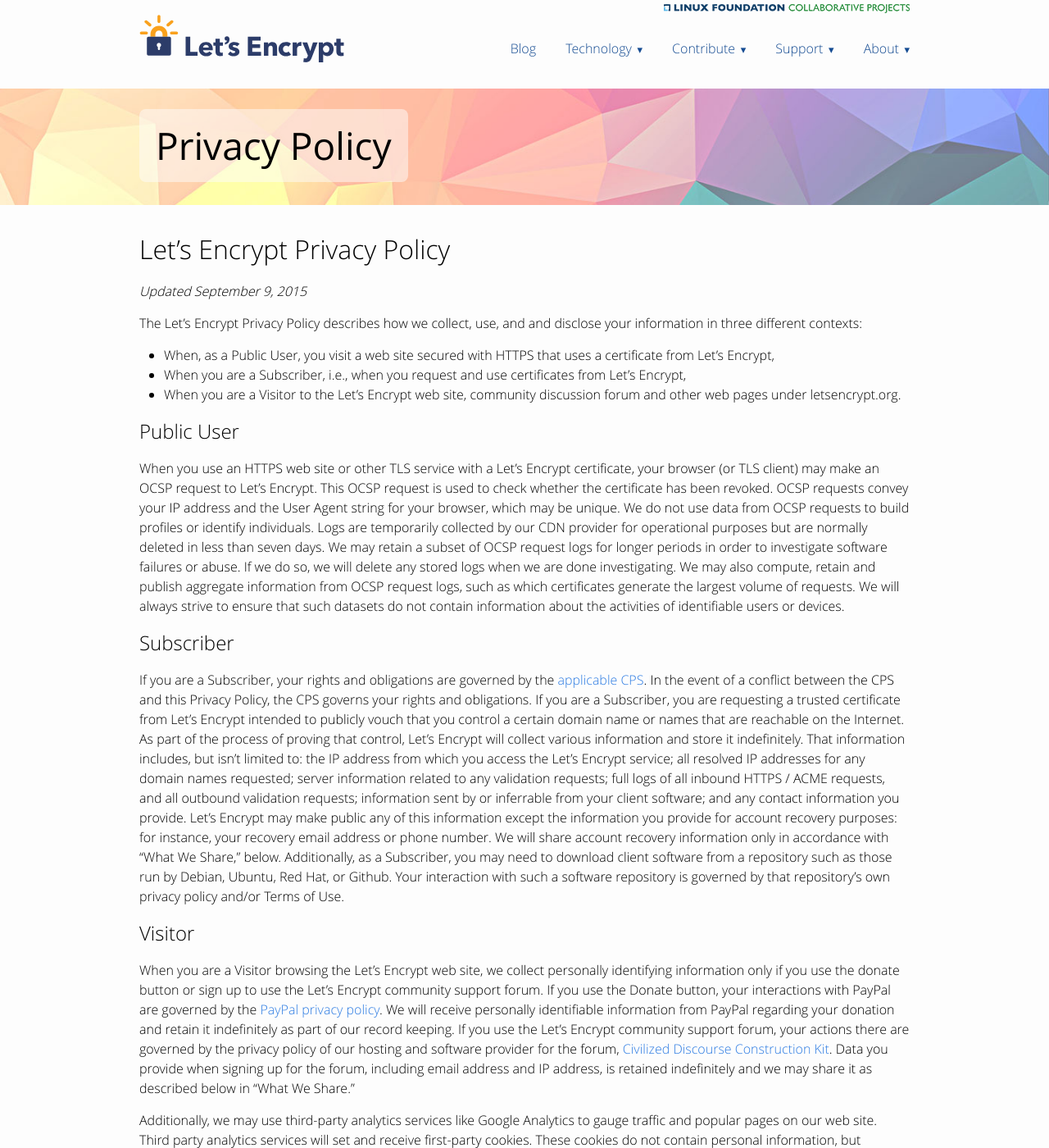
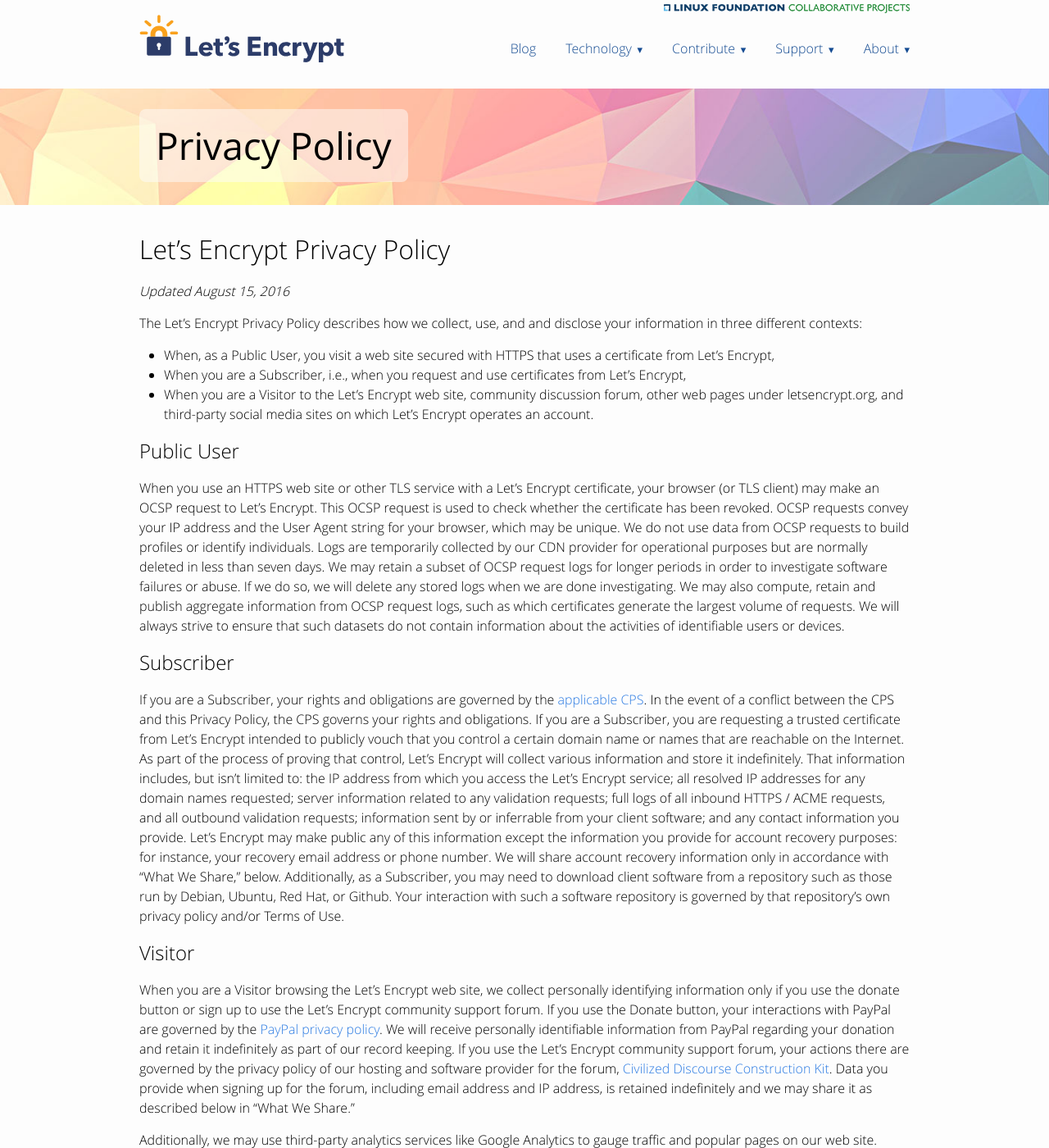
Before and after one commit to snowman1120/website, a Jekyll site: the page built from privacy.md, in a window 1280 px wide and 1400 px high. Shown: the whole window at 82% size. Built offline with Jekyll 4.4.1, drawn with Linux system fonts in a browser that asks for light colours; some of the changed text lies outside the part shown.

Commit message:
Update privacy policy for third party social media participation. (#42)
Update privacy policy for third party social media participation.

```diff
--- a/privacy.md
+++ b/privacy.md
@@ -7,13 +7,13 @@ top_graphic: 4
 
 # Let's Encrypt Privacy Policy
 
-<em>Updated September 9, 2015<em>
+<em>Updated August 15, 2016<em>
 
 The Let's Encrypt Privacy Policy describes how we collect, use, and and disclose your information in three different contexts:
 
 * When, as a Public User, you visit a web site secured with HTTPS that uses a certificate from Let's Encrypt,
 * When you are a Subscriber, i.e., when you request and use certificates from Let's Encrypt,
-* When you are a Visitor to the Let's Encrypt web site, community discussion forum and other web pages under letsencrypt.org.
+* When you are a Visitor to the Let's Encrypt web site, community discussion forum, other web pages under letsencrypt.org, and third-party social media sites on which Let's Encrypt operates an account.
 
 ## Public User
 
@@ -29,6 +29,8 @@ When you are a Visitor browsing the Let's Encrypt web site, we collect personall
 
 Additionally, we may use third-party analytics services like Google Analytics to gauge traffic and popular pages on our web site. Third party analytics services will set and receive first-party cookies. These cookies do not contain personal information, but uniquely identify your browser software over time on our site. We respect the [Do Not Track header](http://donottrack.us/) by strictly limiting the information our analytics services can collect and share for all Visitors.
 
+We may use analytics services provided by third party social media vendors including, but not limited to, Twitter. Your participation and interaction with Let's Encrypt on third party social media sites will be governed by the relevant vendor's privacy policies.
+
 ## What We Share
 
 To the extent we possess it, we may disclose personally identifiable information about you to third parties in limited circumstances. Such circumstances include when we have your consent or when we have a good faith belief it is required by law, such as pursuant to a subpoena or other judicial or administrative order. We may also disclose account recovery information when we have a good faith belief it is necessary to prevent loss of life, personal injury, damage to property, or significant financial harm.
```
